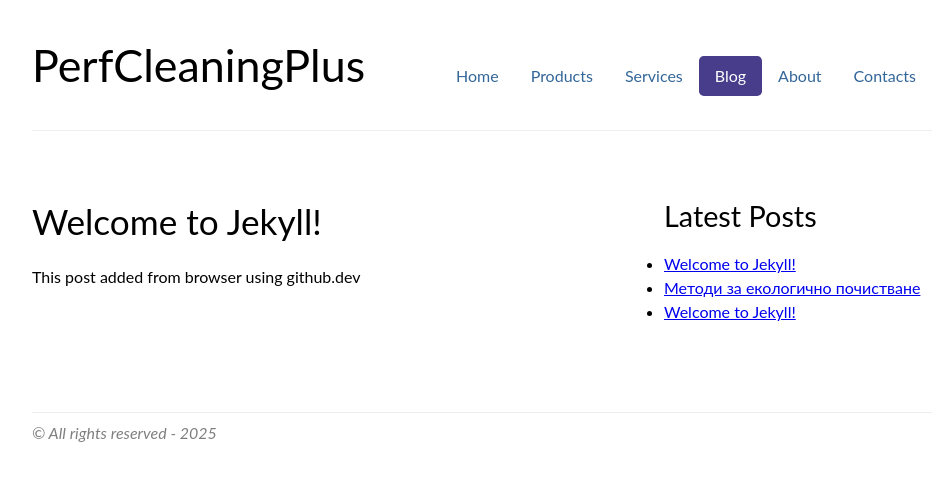
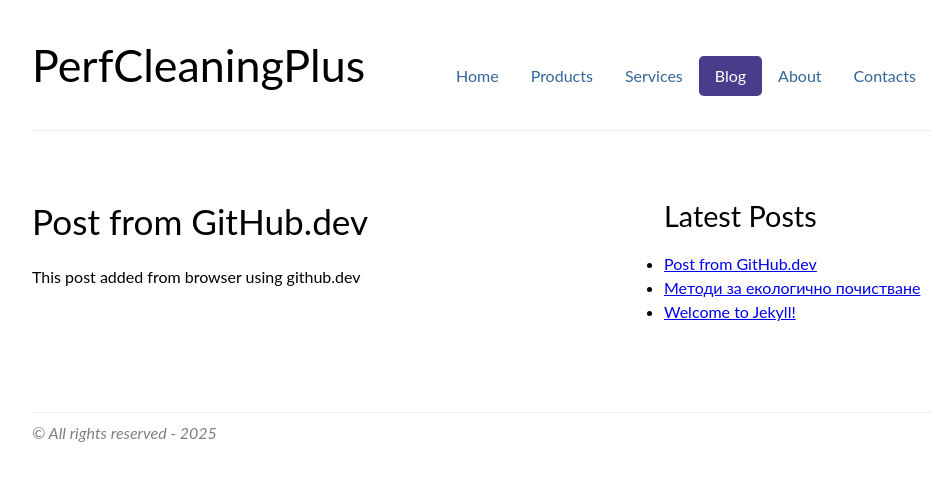
Before and after one commit to YSEnchev/cleaning-site-demo, a Jekyll site: the page built from _posts/2024-11-13-welcome-to-jekyll .md, in a window 1280 px wide. Shown: the top 481 px of the page, without its empty margins (158-1109 px from the left). Built offline with Jekyll 4.4.1, drawn with Linux system fonts in a browser that asks for light colours.

Commit message:
New commit from github.dev

```diff
--- a/_posts/2024-11-13-welcome-to-jekyll .md
+++ b/_posts/2024-11-13-welcome-to-jekyll .md
@@ -1,6 +1,6 @@
 ---
 layout: blog
-title:  "Welcome to Jekyll!"
+title:  "Post from GitHub.dev"
 date:   2024-11-13 23:36:45 +0200
 categories: github dev
 ---
```
